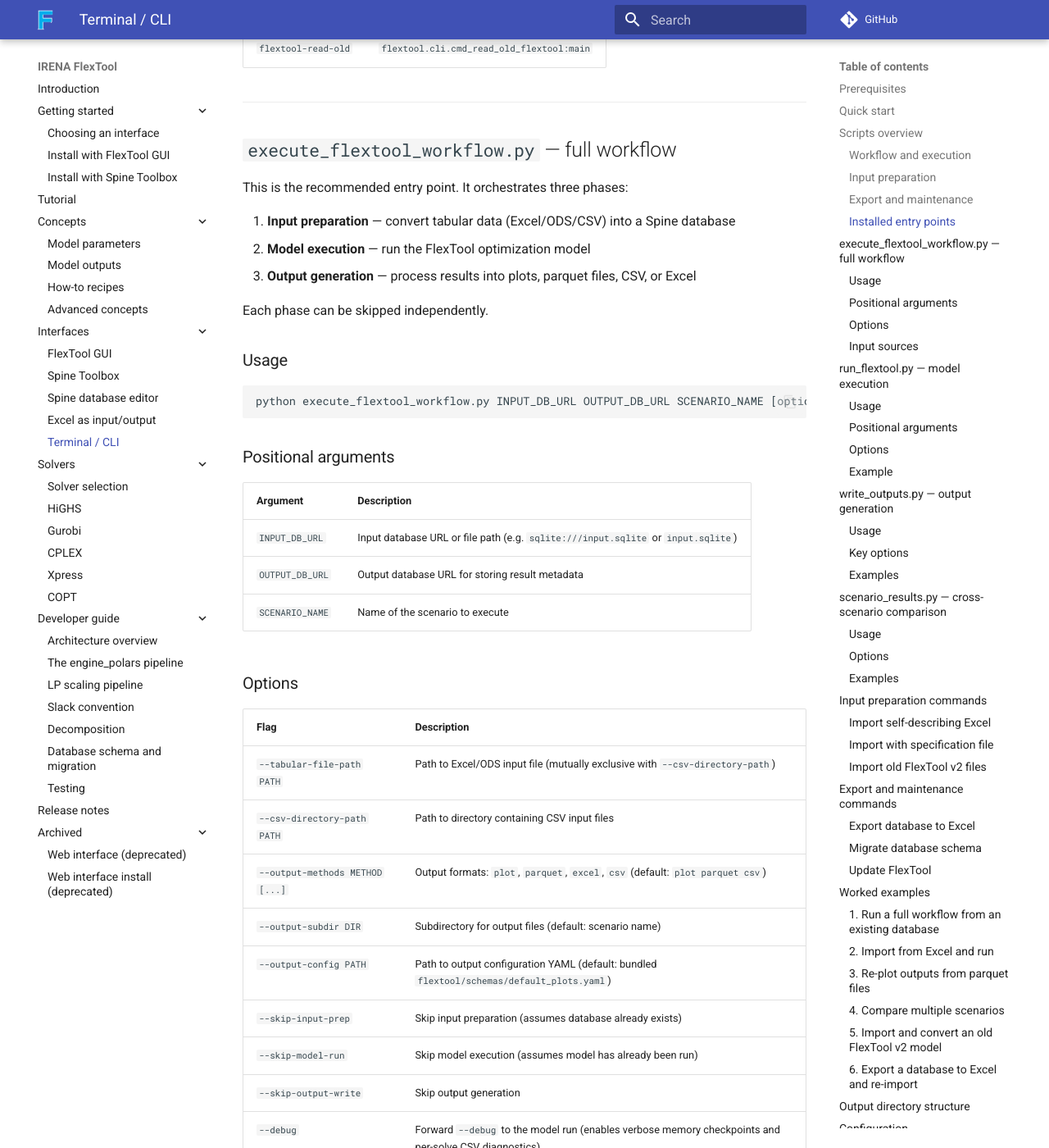
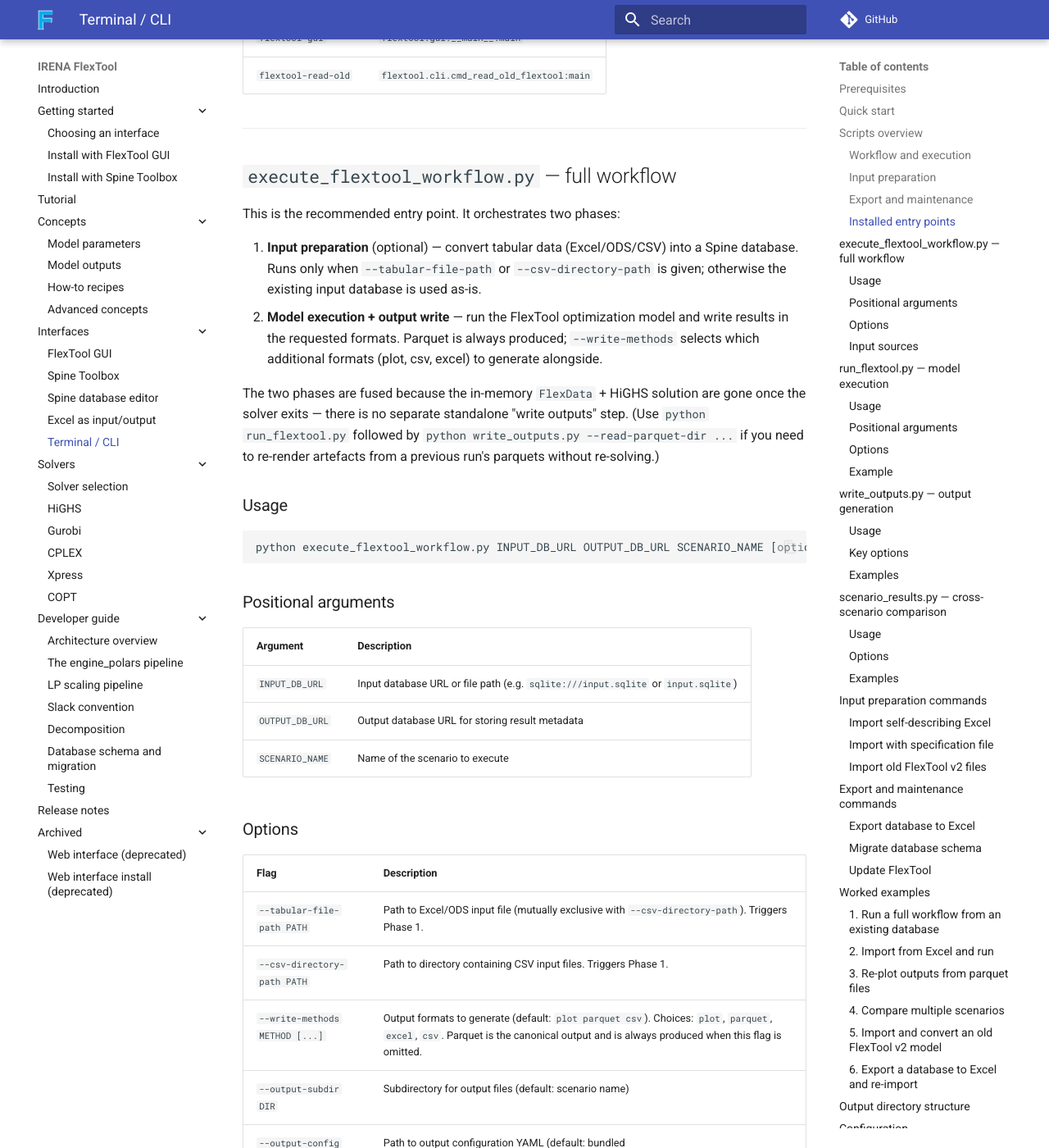
Before and after one commit to irena-flextool/flextool, an MkDocs documentation site: the page built from docs/terminal_workflow.md, in a window 1280 px wide and 1400 px high, scrolled down 2359 px. Shown: the whole window at 82% size. Built offline with MkDocs 1.6.1 and Material for MkDocs 9.7.7, drawn with Linux system fonts in a browser that asks for light colours; comment, search, counter and statistics services are not loaded; some of the changed text lies outside the part shown.

Commit message:
docs: cmd_execute_flextool_workflow restructure (2-phase + --write-methods)
The fix on main folded the output-write step into the model-run phase
because the in-memory FlexData + solution are gone once the solver
exits. Mirror that in the docs:

terminal_workflow.md:
- 'three phases' narrative → 'two phases', with the rationale for the
  fold-in (FlexData/solution gone post-solve)
- Drop --skip-input-prep / --skip-model-run / --skip-output-write
  from the flag table; Phase 1 now auto-triggers on
  --tabular-file-path or --csv-directory-path
- --output-methods → --write-methods
- Remove the five worked-example invocations that used --skip-input-prep
- Update the existing-DB example to reflect Phase-1-skipped-by-omission

dev/architecture.md:
- CLI table row updated from 'Three-phase workflow runner' to the
  current two-phase semantics.

````diff
--- a/docs/terminal_workflow.md
+++ b/docs/terminal_workflow.md
@@ -23,11 +23,10 @@ Run the example scenario `base` from the bundled example database:
 python execute_flextool_workflow.py \
     templates/examples.sqlite \
     output_info.sqlite \
-    base \
-    --skip-input-prep
+    base
 ```
 
-This skips the input preparation phase (the database already exists) and runs the model followed by output generation. Results are written to `output_plots/base/` and `output_parquet/base/`.
+The database already exists, so the input-preparation phase is skipped automatically (it runs only when `--tabular-file-path` or `--csv-directory-path` is given). Phase 2 then runs the model and writes outputs in one pass. Results land in `output_plots/base/` and `output_parquet/base/`.
 
 ## Scripts overview
 
@@ -79,13 +78,12 @@ After `pip install -e .` or `pip install .`, these commands are available direct
 
 ## `execute_flextool_workflow.py` &mdash; full workflow
 
-This is the recommended entry point. It orchestrates three phases:
+This is the recommended entry point. It orchestrates two phases:
 
-1. **Input preparation** &mdash; convert tabular data (Excel/ODS/CSV) into a Spine database
-2. **Model execution** &mdash; run the FlexTool optimization model
-3. **Output generation** &mdash; process results into plots, parquet files, CSV, or Excel
+1. **Input preparation** (optional) &mdash; convert tabular data (Excel/ODS/CSV) into a Spine database. Runs only when `--tabular-file-path` or `--csv-directory-path` is given; otherwise the existing input database is used as-is.
+2. **Model execution + output write** &mdash; run the FlexTool optimization model and write results in the requested formats. Parquet is always produced; `--write-methods` selects which additional formats (plot, csv, excel) to generate alongside.
 
-Each phase can be skipped independently.
+The two phases are fused because the in-memory `FlexData` + HiGHS solution are gone once the solver exits &mdash; there is no separate standalone "write outputs" step. (Use `python run_flextool.py` followed by `python write_outputs.py --read-parquet-dir ...` if you need to re-render artefacts from a previous run's parquets without re-solving.)
 
 ### Usage
 
@@ -105,14 +103,11 @@ python execute_flextool_workflow.py INPUT_DB_URL OUTPUT_DB_URL SCENARIO_NAME [op
 
 | Flag | Description |
 |---|---|
-| `--tabular-file-path PATH` | Path to Excel/ODS input file (mutually exclusive with `--csv-directory-path`) |
-| `--csv-directory-path PATH` | Path to directory containing CSV input files |
-| `--output-methods METHOD [...]` | Output formats: `plot`, `parquet`, `excel`, `csv` (default: `plot parquet csv`) |
+| `--tabular-file-path PATH` | Path to Excel/ODS input file (mutually exclusive with `--csv-directory-path`). Triggers Phase 1. |
+| `--csv-directory-path PATH` | Path to directory containing CSV input files. Triggers Phase 1. |
+| `--write-methods METHOD [...]` | Output formats to generate (default: `plot parquet csv`). Choices: `plot`, `parquet`, `excel`, `csv`. Parquet is the canonical output and is always produced when this flag is omitted. |
 | `--output-subdir DIR` | Subdirectory for output files (default: scenario name) |
 | `--output-config PATH` | Path to output configuration YAML (default: bundled `flextool/schemas/default_plots.yaml`) |
-| `--skip-input-prep` | Skip input preparation (assumes database already exists) |
-| `--skip-model-run` | Skip model execution (assumes model has already been run) |
-| `--skip-output-write` | Skip output generation |
 | `--debug` | Forward `--debug` to the model run (enables verbose memory checkpoints and per-solve CSV diagnostics) |
 
 ### Input sources
@@ -133,12 +128,11 @@ python execute_flextool_workflow.py \
     --csv-directory-path input_data/
 ```
 
-**From an existing Spine database** (skip input prep):
+**From an existing Spine database** (no `--tabular-file-path` / `--csv-directory-path` &rArr; Phase 1 is skipped automatically):
 
 ```bash
 python execute_flextool_workflow.py \
-    sqlite:///input.sqlite output_info.sqlite my_scenario \
-    --skip-input-prep
+    sqlite:///input.sqlite output_info.sqlite my_scenario
 ```
 
 ## `run_flextool.py` &mdash; model execution
@@ -434,11 +428,11 @@ These examples use the bundled `templates/examples.sqlite` database and the `bas
 
 ```bash
 # Run model and generate outputs (plots, parquet, CSV)
+# No --tabular-file-path / --csv-directory-path → Phase 1 is skipped automatically
 python execute_flextool_workflow.py \
     templates/examples.sqlite \
     output_info.sqlite \
-    base \
-    --skip-input-prep
+    base
 
 # Output plots are saved to output_plots/base/
 # Parquet files are saved to output_parquet/base/
@@ -472,13 +466,11 @@ First, run two scenarios to populate the output database:
 ```bash
 # Run first scenario
 python execute_flextool_workflow.py \
-    templates/examples.sqlite output_info.sqlite base \
-    --skip-input-prep
+    templates/examples.sqlite output_info.sqlite base
 
 # Run second scenario
 python execute_flextool_workflow.py \
-    templates/examples.sqlite output_info.sqlite network_all_tech \
-    --skip-input-prep
+    templates/examples.sqlite output_info.sqlite network_all_tech
 ```
 
 Then compare them:
@@ -500,8 +492,7 @@ python -m flextool.cli.cmd_read_old_flextool old_model.xlsm sqlite:///converted.
 
 # Run a scenario from the converted database
 python execute_flextool_workflow.py \
-    converted.sqlite output_info.sqlite my_scenario \
-    --skip-input-prep
+    converted.sqlite output_info.sqlite my_scenario
 ```
 
 ### 6. Export a database to Excel and re-import
````
Also changed, not shown: docs/dev/architecture.md (+1 -1 lines).
